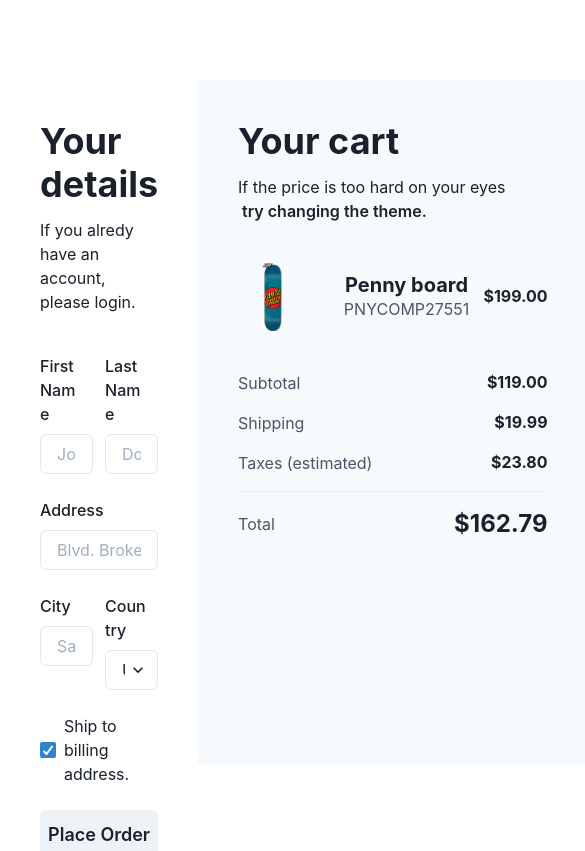
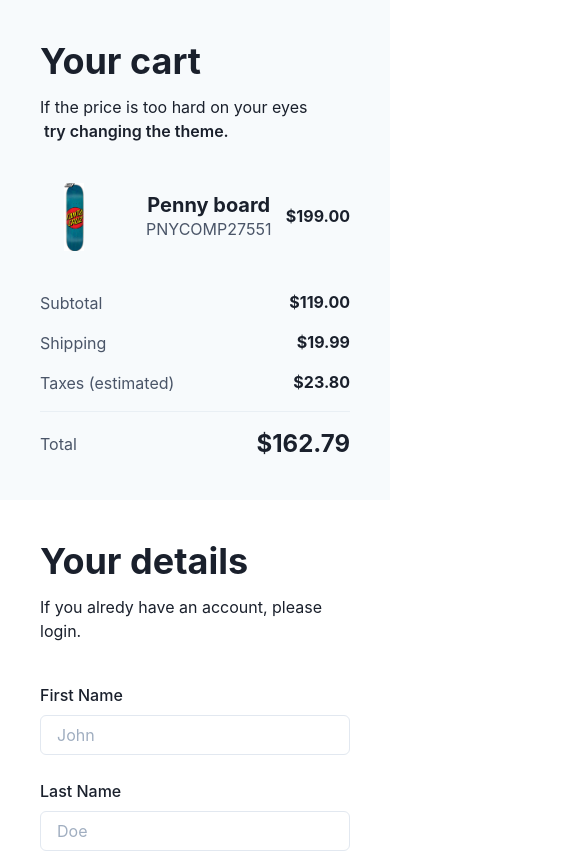
Before and after one commit to eduardo-rdguez/chakra-ui, a Next.js app: page / in a window 390 px wide. Shown: the top 851 px of the page, 585 px wide, since content can reach past the window. Built offline with nearby package versions, Linux system fonts and the light colour scheme.

Commit message:
Implement responsive design in components

```diff
--- a/pages/index.tsx
+++ b/pages/index.tsx
@@ -4,7 +4,11 @@
 
 const IndexPage = () => (
   <Container maxW="container.xl" p={0}>
-    <Flex h="100vh" py={20}>
+    <Flex
+      h={{ base: 'auto', md: '100vh' }}
+      py={[0, 10, 20]}
+      direction={{ base: 'column-reverse', md: 'row' }}
+    >
       <Details />
       <Cart />
     </Flex>
--- a/src/components/details.tsx
+++ b/src/components/details.tsx
@@ -10,9 +10,12 @@
   Select,
   Checkbox,
   Button,
+  useBreakpointValue,
 } from '@chakra-ui/react';
 
 const Details = () => {
+  const colSpan = useBreakpointValue({ base: 2, md: 1 });
+
   return (
     <VStack w="full" h="full" p={10} spacing={10} alignItems="flex-start">
       <VStack spacing={3} alignItems="flex-start">
@@ -20,13 +23,13 @@
         <Text>If you alredy have an account, please login.</Text>
       </VStack>
       <SimpleGrid columns={2} columnGap={3} rowGap={6} w="full">
-        <GridItem colSpan={1}>
+        <GridItem colSpan={colSpan}>
           <FormControl>
             <FormLabel>First Name</FormLabel>
             <Input placeholder="John" />
           </FormControl>
         </GridItem>
-        <GridItem colSpan={1}>
+        <GridItem colSpan={colSpan}>
           <FormControl>
             <FormLabel>Last Name</FormLabel>
             <Input placeholder="Doe" />
@@ -38,7 +41,7 @@
             <Input placeholder="Blvd. Broken Dreams 21" />
           </FormControl>
         </GridItem>
-        <GridItem colSpan={1}>
+        <GridItem colSpan={colSpan}>
           <FormControl>
             <FormLabel>City</FormLabel>
             <Input placeholder="San Francisco" />
```
